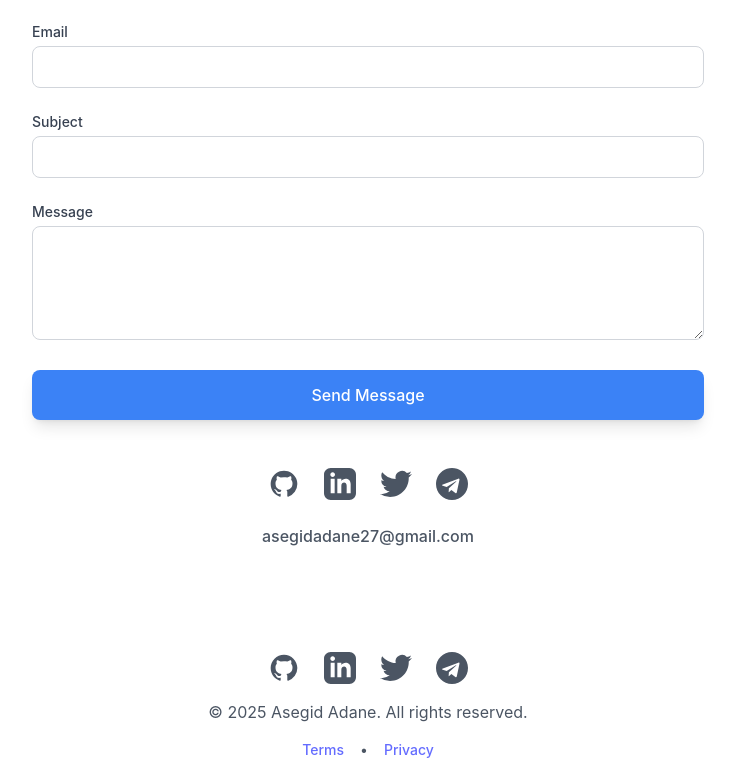
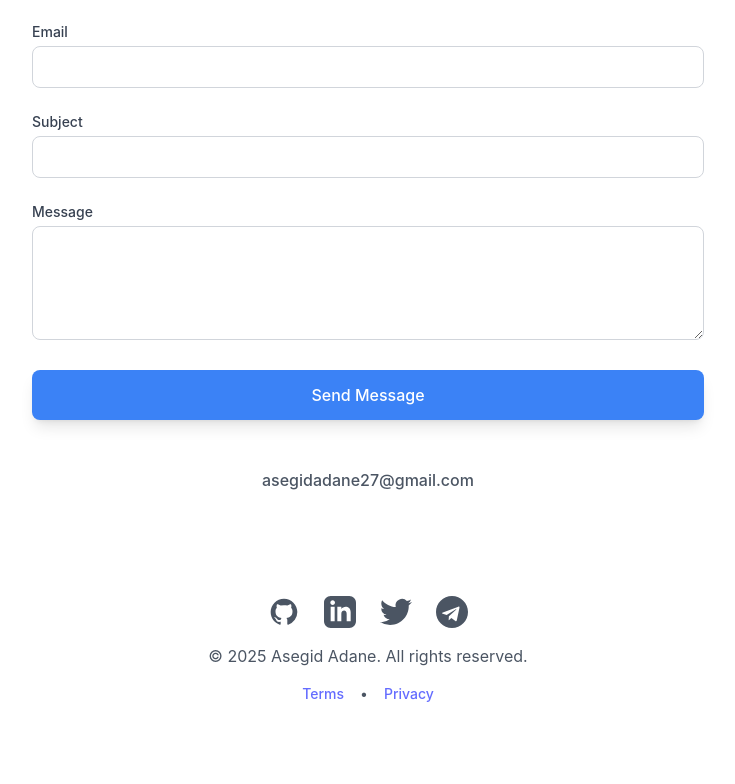
Before and after one commit to ASEGIDADANE/my-portfolio, a React (Vite) app: page / in a window 1280 px wide. Shown: the part 4603-5387 px from the top of the page, without its empty margins (272-1007 px from the left). After the commit the page ends 5331 px from the top, so only its background shows below. Built offline with nearby package versions, Linux system fonts and the light colour scheme.

Commit message:
update contact section

```diff
--- a/src/sections/Contact.tsx
+++ b/src/sections/Contact.tsx
@@ -155,7 +155,7 @@ const Contact = ({ onSectionChange }: ContactProps) => {
             transition={{ duration: 0.8, delay: 0.4 }}
             className="mt-12 flex flex-col items-center space-y-6"
           >
-            <div className="flex space-x-6">
+            {/* <div className="flex space-x-6">
               <a
                 href="https://github.com/ASEGIDADANE"
                 target="_blank"
@@ -208,7 +208,7 @@ const Contact = ({ onSectionChange }: ContactProps) => {
                   <path d="M12 0C5.373 0 0 5.373 0 12s5.373 12 12 12 12-5.373 12-12S18.627 0 12 0zm5.563 8.994l-1.955 9.196c-.145.658-.537.818-1.084.508l-3-2.21-1.447 1.394c-.16.16-.295.295-.605.295l.213-3.053 5.56-5.023c.242-.213-.054-.333-.373-.121l-6.871 4.326-2.962-.924c-.643-.204-.657-.643.136-.953l11.566-4.458c.535-.196 1.006.128.832.941z" />
                 </svg>
               </a>
-            </div>
+            </div> */}
             <a
               href="mailto:asegidadane27@gmail.com"
               className="text-gray-600 dark:text-gray-400 hover:text-blue-500 dark:hover:text-blue-400 transition-colors duration-300"
```
